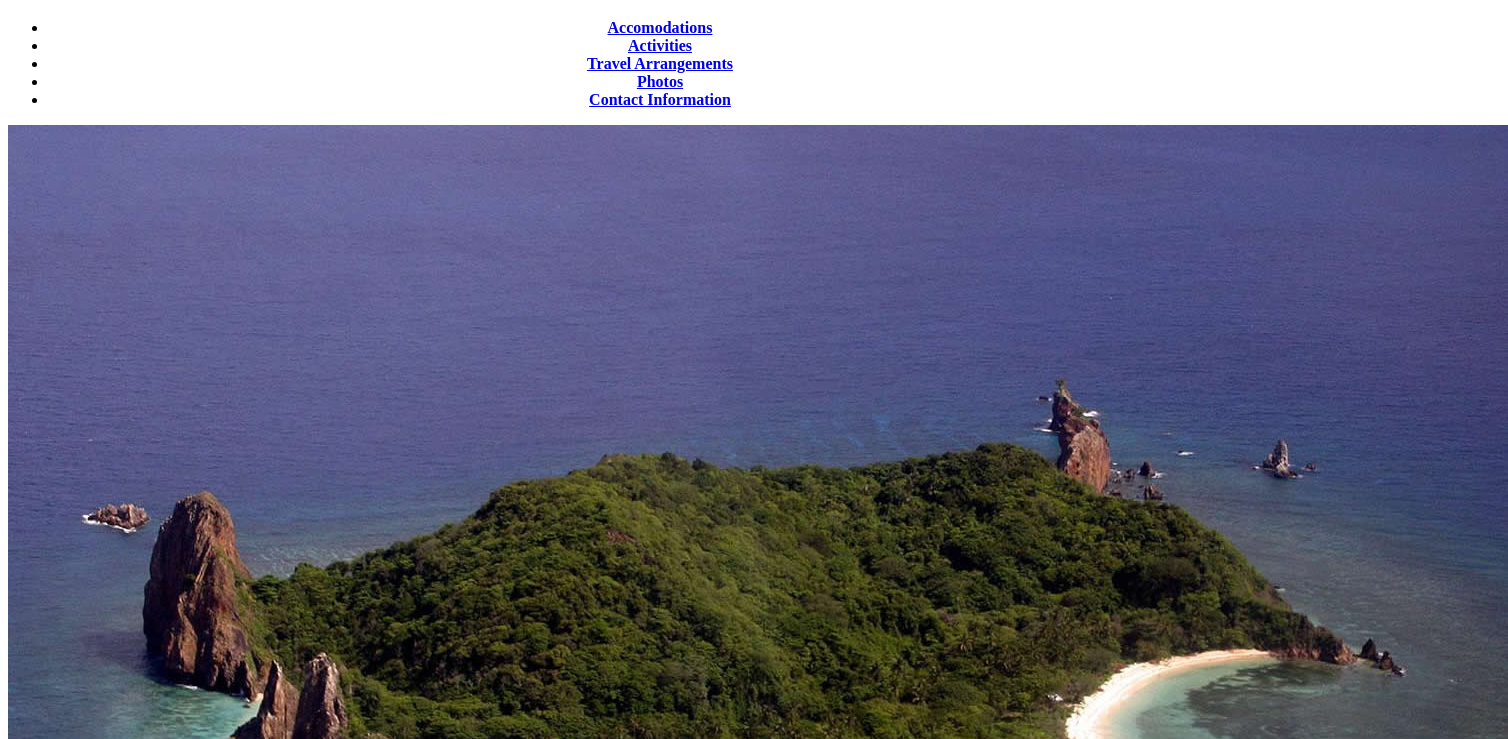
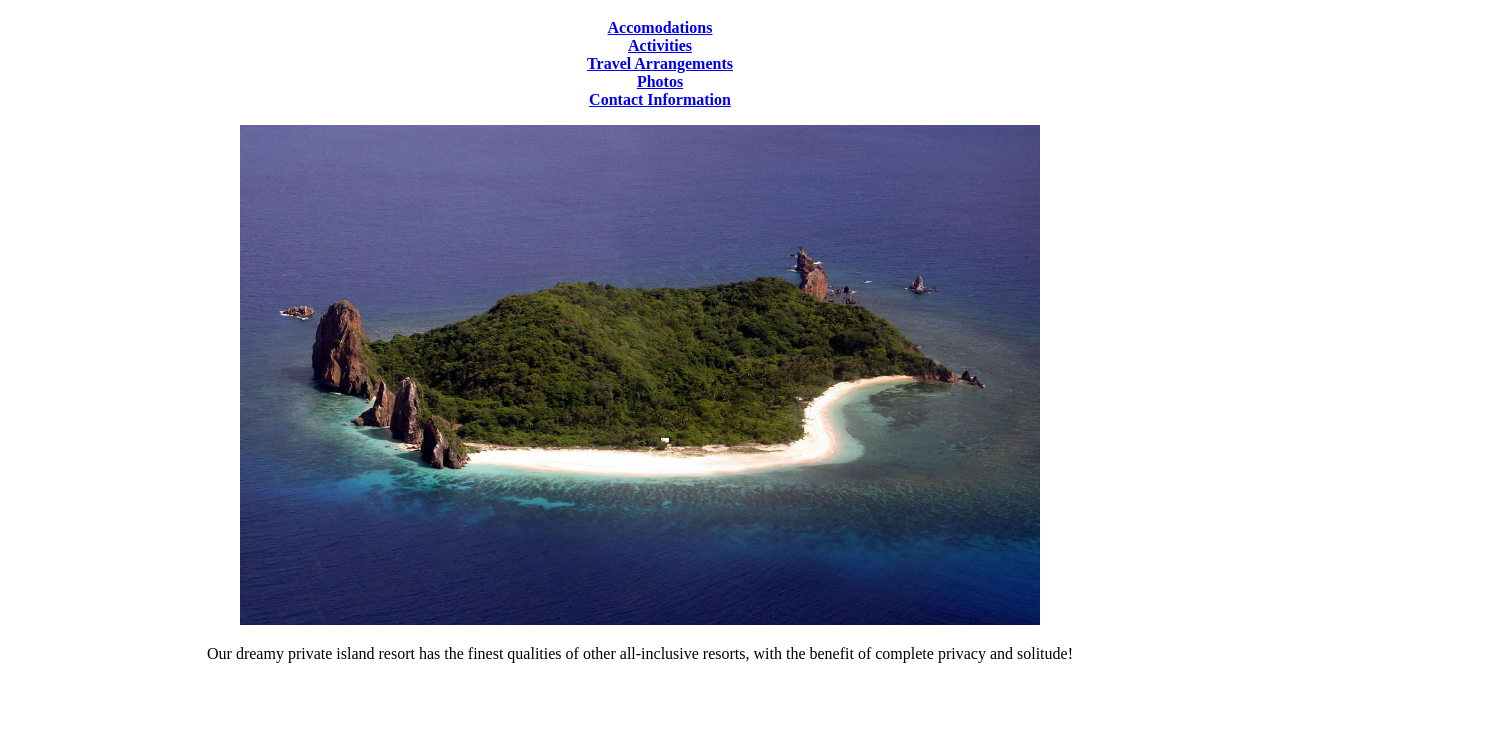
Before and after one commit to dyldlewis/resort-website, a plain HTML site: page index.html in a window 1280 px wide. Shown: the part 61-800 px from the top of the page, 1508 px wide, since content can reach past the window. Drawn offline with Linux system fonts and the light colour scheme.

Commit message:
resize all photos on website and remove bullet points from lists.

```diff
--- a/css/styles.css
+++ b/css/styles.css
@@ -10,4 +10,12 @@ body{
 
 ul{
   font-weight: bold;
+  list-style-type: none;
 }
+
+
+img{
+  width: 800px;
+  height: 500px;
+
+}
```
